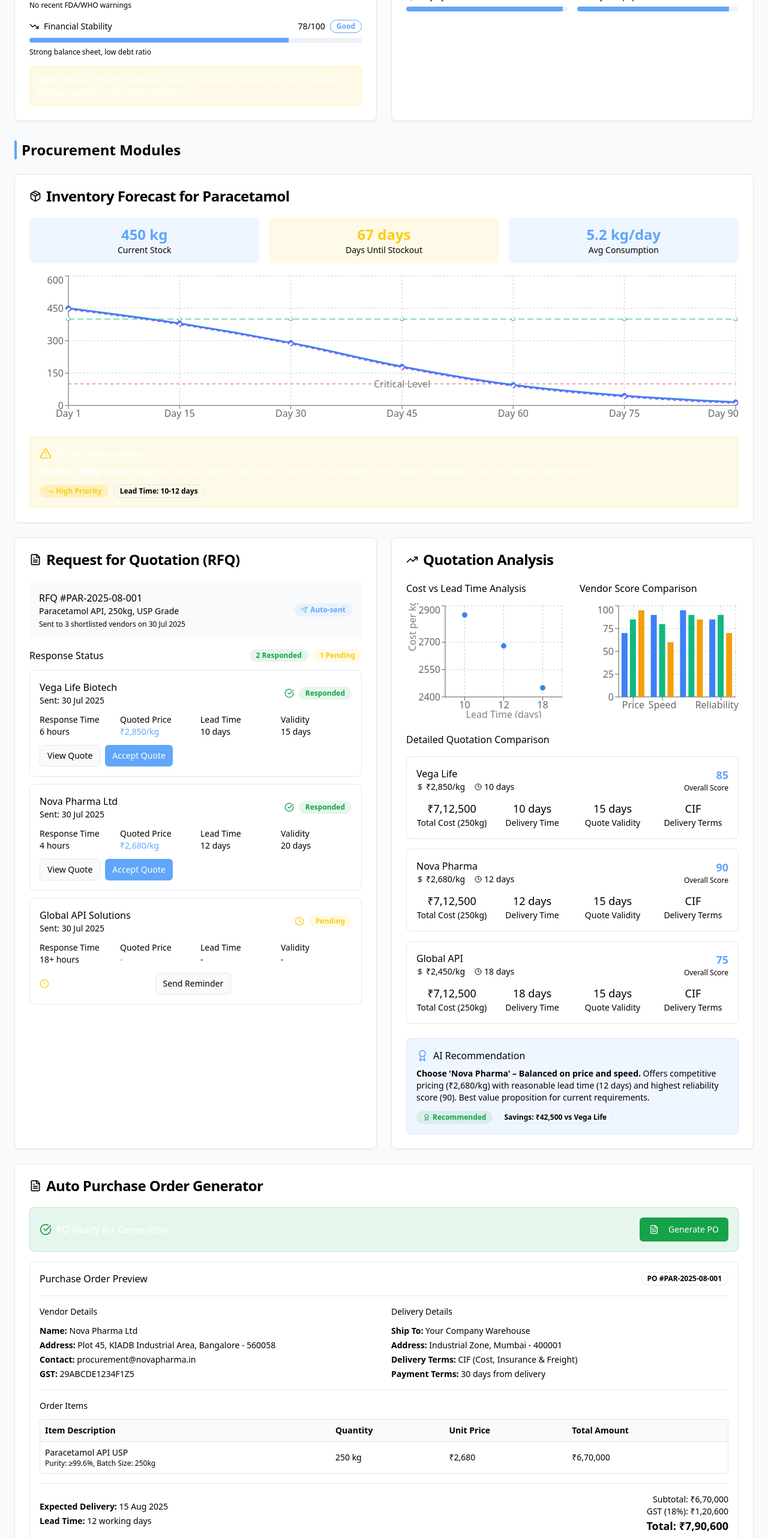
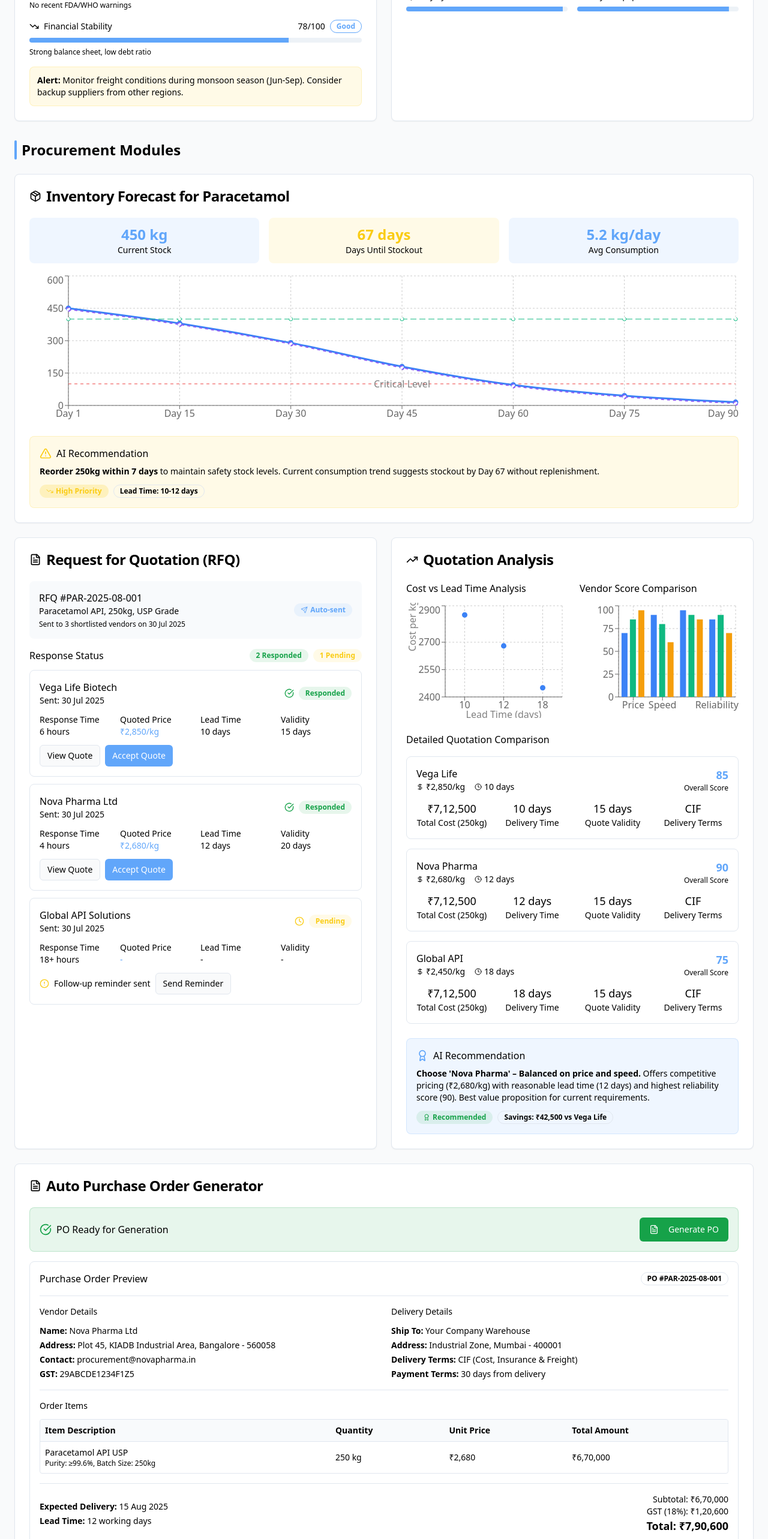
Before and after one commit to yashasvi234/para-ai-flow, a React (Vite) app: page / in a window 1280 px wide. Shown: the part 1420-3986 px from the top of the page at 60% size. Built offline with nearby package versions, Linux system fonts and the light colour scheme.

Commit message:
Fix text color and footer
Update text color to black for AI recommendations and alerts. Remove the footer text "Version 1.0 – AI SCM App (Static Prototype) | Powered by Lovable".

```diff
--- a/src/components/DashboardLayout.tsx
+++ b/src/components/DashboardLayout.tsx
@@ -11,9 +11,6 @@ export function DashboardLayout({ children }: DashboardLayoutProps) {
       <main className="flex-1 p-6">
         {children}
       </main>
-      <footer className="border-t p-4 text-center text-sm text-foreground">
-        Version 1.0 – AI SCM App (Static Prototype) | Powered by Lovable
-      </footer>
     </div>
   );
 }
--- a/src/components/modules/AutoPurchaseOrder.tsx
+++ b/src/components/modules/AutoPurchaseOrder.tsx
@@ -17,7 +17,7 @@ export function AutoPurchaseOrder() {
         <div className="flex items-center justify-between p-4 bg-success/10 rounded-lg border border-success/20">
           <div className="flex items-center space-x-2">
             <CheckCircle className="h-5 w-5 text-success" />
-            <span className="font-medium text-success-foreground">
+            <span className="font-medium text-foreground">
               PO Ready for Generation
             </span>
           </div>
--- a/src/components/modules/InventoryForecast.tsx
+++ b/src/components/modules/InventoryForecast.tsx
@@ -82,9 +82,9 @@ export function InventoryForecast() {
         <div className="bg-warning/10 border border-warning/20 rounded-lg p-4">
           <div className="flex items-center space-x-2 mb-2">
             <AlertTriangle className="h-5 w-5 text-warning" />
-            <h4 className="font-medium text-warning-foreground">AI Recommendation</h4>
+            <h4 className="font-medium text-foreground">AI Recommendation</h4>
           </div>
-          <p className="text-sm text-warning-foreground">
+          <p className="text-sm text-foreground">
             <strong>Reorder 250kg within 7 days</strong> to maintain safety stock levels.
             Current consumption trend suggests stockout by Day 67 without replenishment.
           </p>
--- a/src/components/modules/RfqManagement.tsx
+++ b/src/components/modules/RfqManagement.tsx
@@ -125,7 +125,7 @@ export function RfqManagement() {
               {rfq.status === "Pending" && (
                 <div className="flex items-center space-x-2">
                   <AlertCircle className="h-4 w-4 text-warning" />
-                  <span className="text-sm text-warning-foreground">Follow-up reminder sent</span>
+                  <span className="text-sm text-foreground">Follow-up reminder sent</span>
                   <Button variant="outline" size="sm">
                     Send Reminder
                   </Button>
--- a/src/components/modules/VendorRiskInsights.tsx
+++ b/src/components/modules/VendorRiskInsights.tsx
@@ -87,7 +87,7 @@ export function VendorRiskInsights() {
         </div>
 
         <div className="mt-4 p-3 bg-warning/10 rounded-lg border border-warning/20">
-          <p className="text-sm text-warning-foreground">
+          <p className="text-sm text-foreground">
             <strong>Alert:</strong> Monitor freight conditions during monsoon season (Jun-Sep). Consider backup suppliers from other regions.
           </p>
         </div>
```
